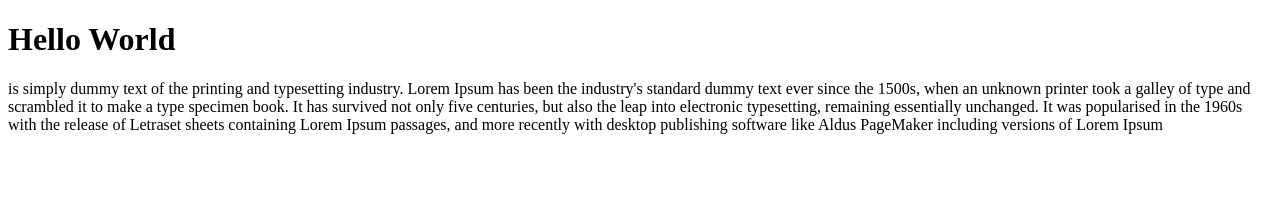
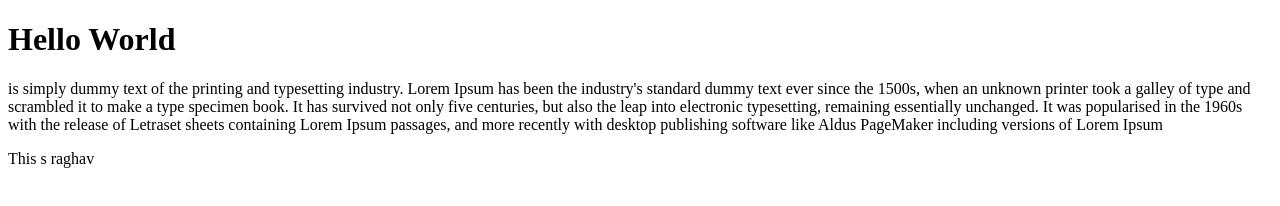
Before and after one commit to raghuponde/GitDemo, a plain HTML site: page index.html in a window 1280 px wide. Drawn offline with Linux system fonts and the light colour scheme.

Commit message:
Update index.html
add some text

```diff
--- a/index.html
+++ b/index.html
@@ -10,6 +10,6 @@
     <p>is simply dummy text of the printing and typesetting industry.
         Lorem Ipsum has been the industry's standard dummy text ever since the 1500s,
          when an unknown printer took a galley of type and scrambled it to make a type specimen book. It has survived not only five centuries, but also the leap into electronic typesetting, remaining essentially unchanged. It was popularised in the 1960s with the release of Letraset sheets containing Lorem Ipsum passages, and more recently with desktop publishing software like Aldus PageMaker including versions of Lorem Ipsum</p>
-
+   This s raghav
 </body>
 </html>
```
